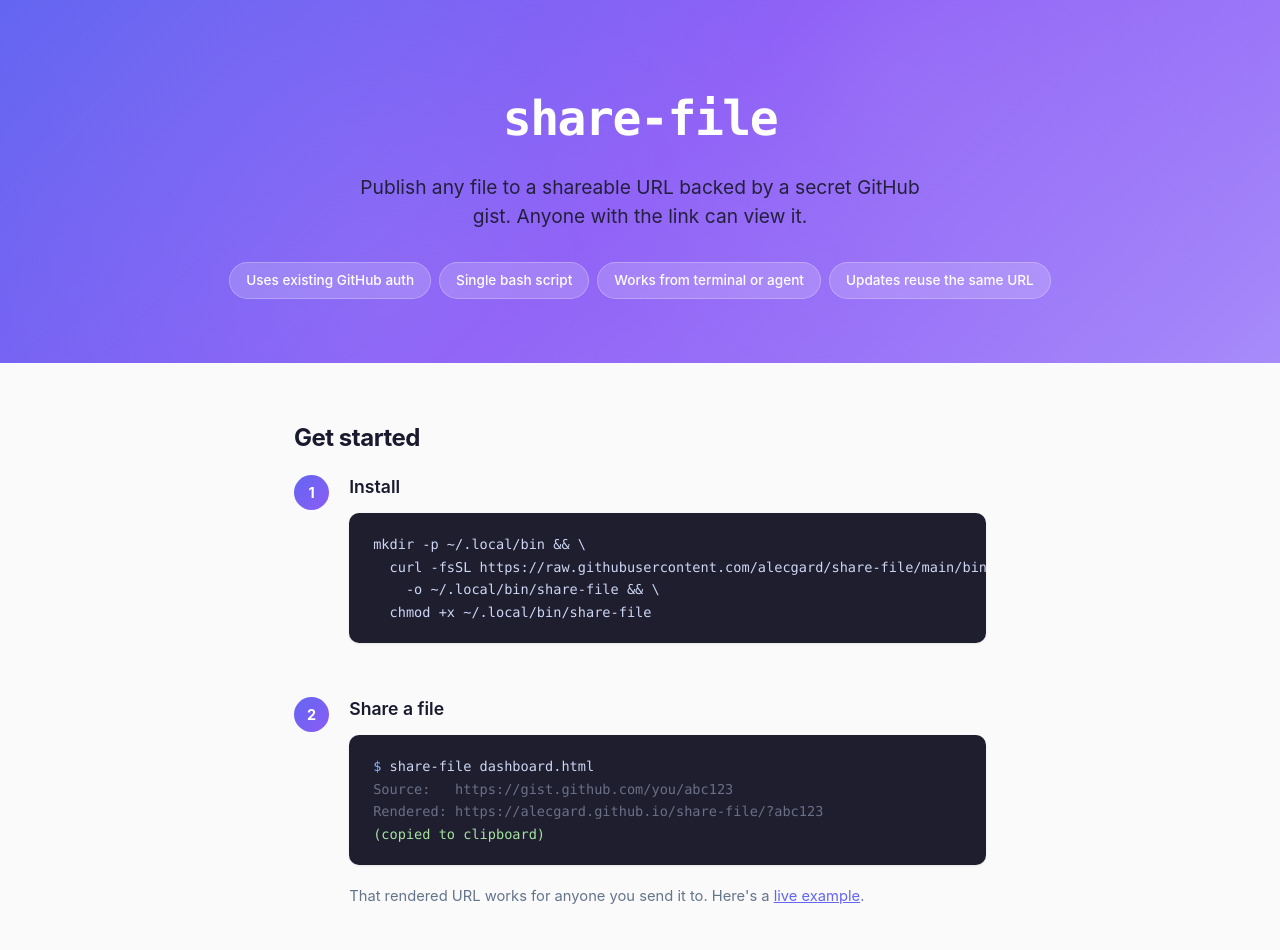
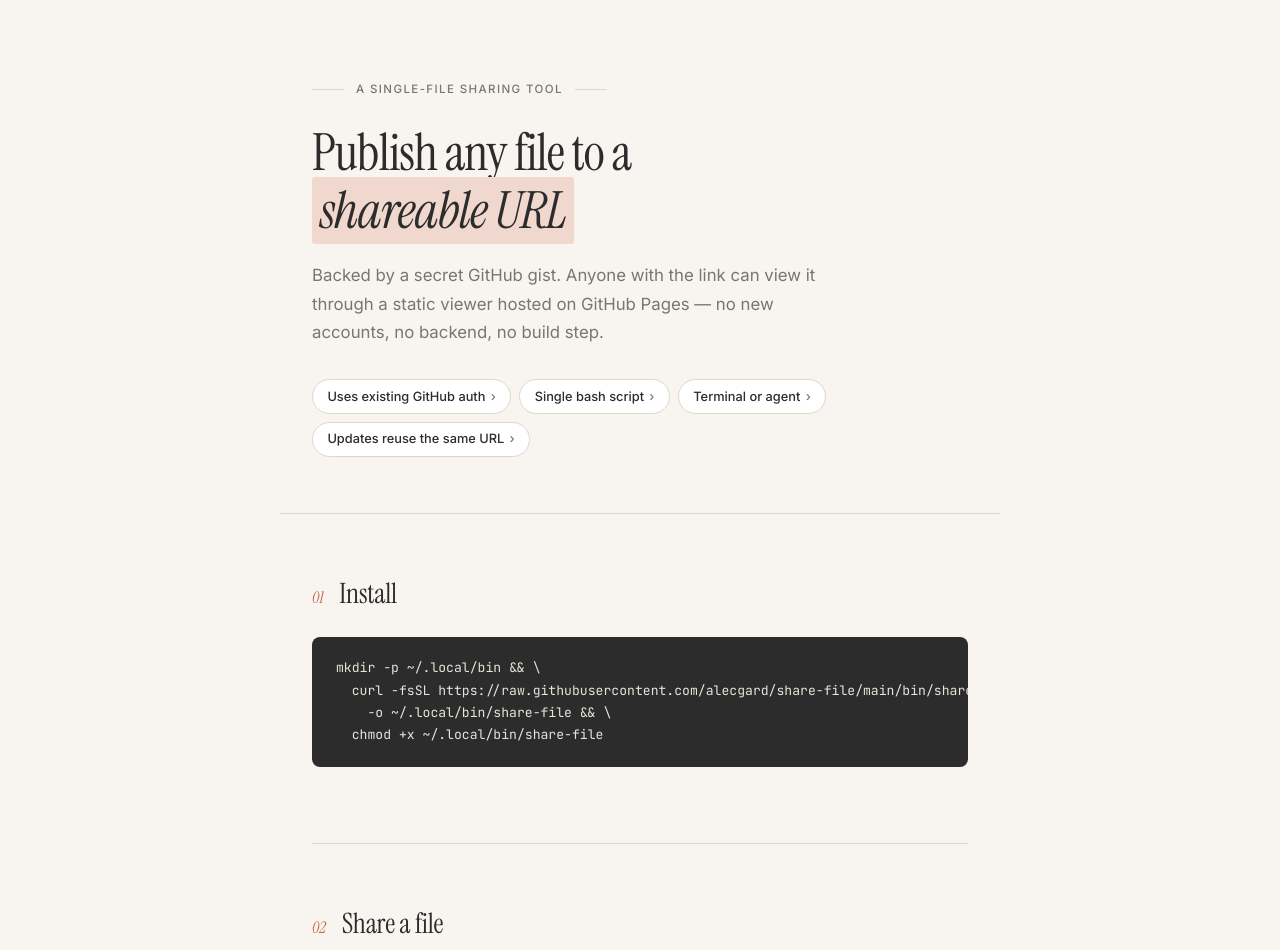
Before and after one commit to alecgard/share-file, a plain HTML site: page share-file.html in a window 1280 px wide. Shown: the top 950 px of the page. Drawn offline with Linux system fonts and the light colour scheme.

Commit message:
Shamelessly copy Thariq's styling

```diff
--- a/share-file.html
+++ b/share-file.html
@@ -5,208 +5,230 @@
 <meta name="viewport" content="width=device-width, initial-scale=1">
 <title>share-file</title>
 <style>
+  @import url('https://fonts.googleapis.com/css2?family=Instrument+Serif:ital@0;1&family=Inter:wght@400;500;600&family=JetBrains+Mono:wght@400;500&display=swap');
+
   :root {
-    --bg: #fafafa;
+    --bg: #f8f5f0;
     --surface: #fff;
-    --text: #1a1a2e;
-    --muted: #64748b;
-    --accent: #6366f1;
-    --accent2: #8b5cf6;
-    --code-bg: #1e1e2e;
-    --code-fg: #cdd6f4;
-    --code-comment: #6c7086;
-    --code-string: #a6e3a1;
-    --code-prompt: #89b4fa;
-    --border: #e2e8f0;
-    --card-shadow: 0 1px 3px rgba(0,0,0,0.06), 0 1px 2px rgba(0,0,0,0.04);
+    --text: #2c2c2c;
+    --muted: #7a756e;
+    --accent: #c45d3e;
+    --accent-light: #f0d8cf;
+    --code-bg: #2c2c2c;
+    --code-fg: #e8e2d9;
+    --code-comment: #8a8478;
+    --code-string: #b8c990;
+    --code-prompt: #d4a56a;
+    --border: #ddd6cb;
+    --serif: 'Instrument Serif', Georgia, 'Times New Roman', serif;
+    --sans: 'Inter', -apple-system, system-ui, sans-serif;
+    --mono: 'JetBrains Mono', ui-monospace, 'SF Mono', Menlo, monospace;
   }
   * { margin: 0; padding: 0; box-sizing: border-box; }
   html { scroll-behavior: smooth; }
   body {
-    font-family: -apple-system, BlinkMacSystemFont, 'Segoe UI', system-ui, sans-serif;
-    color: var(--text); background: var(--bg);
-    line-height: 1.6; -webkit-font-smoothing: antialiased;
+    font-family: var(--sans); color: var(--text);
+    background: var(--bg); line-height: 1.7;
+    -webkit-font-smoothing: antialiased;
   }
 
-  /* Hero */
-  .hero {
-    padding: 5rem 2rem 4rem;
-    text-align: center;
-    background: linear-gradient(135deg, #6366f1 0%, #8b5cf6 50%, #a78bfa 100%);
-    color: white;
-    position: relative;
-    overflow: hidden;
+  /* Header */
+  header {
+    max-width: 720px; margin: 0 auto;
+    padding: 5rem 2rem 3.5rem;
   }
-  .hero::after {
-    content: '';
-    position: absolute; inset: 0;
-    background: radial-gradient(circle at 30% 80%, rgba(255,255,255,0.08) 0%, transparent 50%),
-                radial-gradient(circle at 70% 20%, rgba(255,255,255,0.06) 0%, transparent 40%);
+  .eyebrow {
+    font-size: 0.72rem; font-weight: 500;
+    letter-spacing: 0.12em; text-transform: uppercase;
+    color: var(--muted); margin-bottom: 1.5rem;
+    display: flex; align-items: center; gap: 0.75rem;
   }
-  .hero > * { position: relative; z-index: 1; }
-  .hero h1 {
-    font-size: 3rem; font-weight: 700; letter-spacing: -0.03em;
-    font-family: ui-monospace, 'SF Mono', Menlo, Consolas, monospace;
+  .eyebrow::before, .eyebrow::after {
+    content: ''; height: 1px; width: 2rem;
+    background: var(--border);
   }
-  .hero .tagline {
-    font-size: 1.2rem; max-width: 560px; margin: 1rem auto 0;
-    opacity: 0.92; line-height: 1.5;
+  header h1 {
+    font-family: var(--serif); font-weight: 400;
+    font-size: 3.2rem; line-height: 1.15;
+    letter-spacing: -0.02em; margin-bottom: 1.25rem;
   }
-  .hero .pills {
+  header h1 em {
+    font-style: italic;
+    background: var(--accent-light);
+    padding: 0 0.15em;
+    border-radius: 3px;
+  }
+  header .lead {
+    font-size: 1.05rem; color: var(--muted);
+    max-width: 540px; line-height: 1.7;
+  }
+  .pills {
     display: flex; flex-wrap: wrap; gap: 0.5rem;
-    justify-content: center; margin-top: 2rem;
+    margin-top: 2rem;
   }
-  .hero .pill {
-    background: rgba(255,255,255,0.18); backdrop-filter: blur(4px);
-    border: 1px solid rgba(255,255,255,0.25);
-    padding: 0.4rem 1rem; border-radius: 99px;
-    font-size: 0.85rem; font-weight: 500;
+  .pill {
+    border: 1px solid var(--border); background: var(--surface);
+    padding: 0.35rem 0.9rem; border-radius: 99px;
+    font-size: 0.8rem; font-weight: 500; color: var(--text);
+    cursor: default;
+  }
+  .pill::after { content: ' \203A'; color: var(--muted); margin-left: 0.15em; }
+
+  /* Divider */
+  hr.sep {
+    border: none; height: 1px; background: var(--border);
+    max-width: 720px; margin: 0 auto;
   }
 
-  /* Layout */
-  .container { max-width: 740px; margin: 0 auto; padding: 0 1.5rem; }
+  /* Sections */
+  .container { max-width: 720px; margin: 0 auto; padding: 0 2rem; }
   section { padding: 3.5rem 0; }
-  section + section { border-top: 1px solid var(--border); }
 
+  .section-head {
+    display: flex; align-items: baseline; gap: 1rem;
+    margin-bottom: 1.25rem;
+  }
+  .section-num {
+    font-family: var(--serif); font-size: 1rem;
+    color: var(--accent); font-style: italic;
+    flex-shrink: 0;
+  }
   h2 {
-    font-size: 1.5rem; font-weight: 700; letter-spacing: -0.02em;
-    margin-bottom: 1rem;
+    font-family: var(--serif); font-weight: 400;
+    font-size: 1.75rem; letter-spacing: -0.01em;
   }
   h3 {
-    font-size: 1.1rem; font-weight: 600; margin: 2rem 0 0.5rem;
+    font-family: var(--sans); font-weight: 600;
+    font-size: 0.95rem; margin: 2rem 0 0.5rem;
   }
-  p { margin-bottom: 1rem; color: var(--text); }
-  p.muted { color: var(--muted); font-size: 0.92rem; }
+  p { margin-bottom: 1rem; font-size: 0.95rem; }
+  p.muted { color: var(--muted); font-size: 0.88rem; }
+  a { color: var(--accent); text-decoration: none; }
+  a:hover { text-decoration: underline; }
+  em { font-family: var(--serif); font-style: italic; }
 
-  /* Code blocks */
+  /* Code */
   pre {
     background: var(--code-bg); color: var(--code-fg);
-    padding: 1.25rem 1.5rem; border-radius: 10px;
-    overflow-x: auto; font-size: 0.85rem; line-height: 1.65;
-    font-family: ui-monospace, 'SF Mono', Menlo, Consolas, monospace;
-    margin: 0.75rem 0 1.25rem;
-    box-shadow: var(--card-shadow);
+    padding: 1.25rem 1.5rem; border-radius: 8px;
+    overflow-x: auto; font-size: 0.82rem; line-height: 1.7;
+    font-family: var(--mono); margin: 0.75rem 0 1.25rem;
   }
   pre .prompt { color: var(--code-prompt); }
   pre .comment { color: var(--code-comment); }
   pre .string { color: var(--code-string); }
   code {
-    font-family: ui-monospace, 'SF Mono', Menlo, Consolas, monospace;
-    font-size: 0.88em; background: #f1f5f9; padding: 0.15em 0.4em;
-    border-radius: 4px;
+    font-family: var(--mono); font-size: 0.85em;
+    background: rgba(0,0,0,0.05); padding: 0.15em 0.4em;
+    border-radius: 3px;
   }
   pre code { background: none; padding: 0; font-size: inherit; }
 
-  /* Steps */
-  .steps { counter-reset: step; }
-  .step {
-    display: flex; gap: 1.25rem; margin-bottom: 2rem;
-    align-items: flex-start;
-  }
-  .step-num {
-    counter-increment: step;
-    flex-shrink: 0; width: 2.2rem; height: 2.2rem;
-    background: linear-gradient(135deg, var(--accent), var(--accent2));
-    color: white; border-radius: 50%;
-    display: flex; align-items: center; justify-content: center;
-    font-weight: 700; font-size: 0.9rem;
-    margin-top: 0.1rem;
-  }
-  .step-num::after { content: counter(step); }
-  .step-body { flex: 1; min-width: 0; }
-  .step-body h3 { margin-top: 0; }
-
   /* Cards */
   .card-grid {
-    display: grid; grid-template-columns: repeat(auto-fit, minmax(200px, 1fr));
+    display: grid; grid-template-columns: repeat(3, 1fr);
     gap: 0.75rem; margin: 1rem 0;
   }
   .card {
     background: var(--surface); border: 1px solid var(--border);
-    border-radius: 10px; padding: 1rem 1.15rem;
-    box-shadow: var(--card-shadow);
-    font-size: 0.9rem;
+    border-radius: 8px; padding: 1.15rem 1.25rem;
+    font-size: 0.88rem;
   }
-  .card strong { display: block; margin-bottom: 0.25rem; }
+  .card strong {
+    display: block; margin-bottom: 0.2rem;
+    font-size: 0.92rem;
+  }
+  .card span { color: var(--muted); font-size: 0.82rem; }
 
   /* Lists */
   ul, ol { margin: 0.5rem 0 1rem 1.25rem; }
-  li { margin-bottom: 0.35rem; font-size: 0.95rem; }
-  li code { font-size: 0.82rem; }
+  li { margin-bottom: 0.35rem; font-size: 0.92rem; }
+  li strong { font-weight: 600; }
 
   /* Callout */
   .callout {
-    background: #fef3c7; border-left: 3px solid #f59e0b;
-    padding: 0.75rem 1rem; border-radius: 0 8px 8px 0;
-    font-size: 0.9rem; margin: 1rem 0;
+    background: var(--surface); border: 1px solid var(--border);
+    border-left: 3px solid var(--accent);
+    padding: 0.85rem 1.15rem; border-radius: 0 8px 8px 0;
+    font-size: 0.88rem; margin: 1rem 0;
+    color: var(--muted);
   }
 
   /* Footer */
   footer {
-    text-align: center; padding: 2.5rem 1rem;
-    color: var(--muted); font-size: 0.85rem;
+    text-align: center; padding: 3rem 1rem;
+    color: var(--muted); font-size: 0.82rem;
     border-top: 1px solid var(--border);
+    max-width: 720px; margin: 0 auto;
   }
-  footer a { color: var(--accent); text-decoration: none; }
-  footer a:hover { text-decoration: underline; }
 
-  @media (max-width: 600px) {
-    .hero { padding: 3rem 1.5rem 2.5rem; }
-    .hero h1 { font-size: 2rem; }
-    .hero .tagline { font-size: 1rem; }
-    .step { flex-direction: column; gap: 0.5rem; }
+  @media (max-width: 640px) {
+    header { padding: 3rem 1.5rem 2.5rem; }
+    header h1 { font-size: 2.2rem; }
+    .container { padding: 0 1.5rem; }
+    .card-grid { grid-template-columns: 1fr 1fr; }
+  }
+  @media (max-width: 420px) {
+    .card-grid { grid-template-columns: 1fr; }
   }
 </style>
 </head>
 <body>
 
-<div class="hero">
-  <h1>share-file</h1>
-  <p class="tagline">
-    Publish any file to a shareable URL backed by a secret GitHub gist.
-    Anyone with the link can view it.
+<header>
+  <div class="eyebrow">A single-file sharing tool</div>
+  <h1>Publish any file to a<br><em>shareable URL</em></h1>
+  <p class="lead">
+    Backed by a secret GitHub gist. Anyone with the link can view it through
+    a static viewer hosted on GitHub Pages &mdash; no new accounts, no backend,
+    no build step.
   </p>
   <div class="pills">
     <span class="pill">Uses existing GitHub auth</span>
     <span class="pill">Single bash script</span>
-    <span class="pill">Works from terminal or agent</span>
+    <span class="pill">Terminal or agent</span>
     <span class="pill">Updates reuse the same URL</span>
   </div>
-</div>
+</header>
+
+<hr class="sep">
 
 <div class="container">
 
 <section>
-  <h2>Get started</h2>
-  <div class="steps">
-    <div class="step">
-      <div class="step-num"></div>
-      <div class="step-body">
-        <h3>Install</h3>
+  <div class="section-head">
+    <span class="section-num">01</span>
+    <h2>Install</h2>
+  </div>
 <pre><code>mkdir -p ~/.local/bin &amp;&amp; \
   curl -fsSL https://raw.githubusercontent.com/alecgard/share-file/main/bin/share-file \
     -o ~/.local/bin/share-file &amp;&amp; \
   chmod +x ~/.local/bin/share-file</code></pre>
+</section>
+
+<hr class="sep">
+
+<section>
+  <div class="section-head">
+    <span class="section-num">02</span>
+    <h2>Share a file</h2>
   </div>
-    </div>
-    <div class="step">
-      <div class="step-num"></div>
-      <div class="step-body">
-        <h3>Share a file</h3>
 <pre><code><span class="prompt">$</span> share-file dashboard.html
 <span class="comment">Source:   https://gist.github.com/you/abc123</span>
 <span class="comment">Rendered: https://alecgard.github.io/share-file/?abc123</span>
 <span class="string">(copied to clipboard)</span></code></pre>
   <p class="muted">That rendered URL works for anyone you send it to.
-          Here's a <a href="https://alecgard.github.io/share-file/?64a8a8cd0fbf41caac9ba9fca7fc353c" style="color:var(--accent)">live example</a>.</p>
-      </div>
-    </div>
-  </div>
+    Here's a <a href="https://alecgard.github.io/share-file/?64a8a8cd0fbf41caac9ba9fca7fc353c">live example</a>.</p>
 </section>
 
+<hr class="sep">
+
 <section>
+  <div class="section-head">
+    <span class="section-num">03</span>
     <h2>Use it from an agent</h2>
-  <p>Install the agent skill so <a href="https://claude.ai/code" style="color:var(--accent)">Claude Code</a>
+  </div>
+  <p>Install the agent skill so <a href="https://claude.ai/code">Claude Code</a>
     (or any agent that loads skills) can call <code>share-file</code> for you:</p>
 <pre><code>mkdir -p ~/.claude/skills/share-file &amp;&amp; \
   curl -fsSL https://raw.githubusercontent.com/alecgard/share-file/main/skill/SKILL.md \
@@ -218,8 +240,13 @@
     inside the repo instead.</p>
 </section>
 
+<hr class="sep">
+
 <section>
+  <div class="section-head">
+    <span class="section-num">04</span>
     <h2>Common operations</h2>
+  </div>
 
   <h3>Update an existing share</h3>
   <p class="muted">The URL stays the same.</p>
@@ -244,21 +271,31 @@
 <pre><code>share-file --public --desc <span class="string">"Q3 results"</span> dashboard.html</code></pre>
 </section>
 
+<hr class="sep">
+
 <section>
+  <div class="section-head">
+    <span class="section-num">05</span>
     <h2>Supported file types</h2>
+  </div>
   <div class="card-grid">
-    <div class="card"><strong>HTML</strong>Sandboxed iframe</div>
-    <div class="card"><strong>Images</strong>PNG, JPG, GIF, SVG, WebP</div>
-    <div class="card"><strong>Documents</strong>PDF, Markdown, plain text</div>
-    <div class="card"><strong>Media</strong>Audio and video</div>
-    <div class="card"><strong>Code</strong>JSON, XML, source files</div>
-    <div class="card"><strong>Anything else</strong>Download link</div>
+    <div class="card"><strong>HTML</strong><span>Sandboxed iframe</span></div>
+    <div class="card"><strong>Images</strong><span>PNG, JPG, GIF, SVG, WebP</span></div>
+    <div class="card"><strong>Documents</strong><span>PDF, Markdown, plain text</span></div>
+    <div class="card"><strong>Media</strong><span>Audio and video</span></div>
+    <div class="card"><strong>Code</strong><span>JSON, XML, source files</span></div>
+    <div class="card"><strong>Anything else</strong><span>Download link</span></div>
   </div>
   <p class="muted">Size limit: 900 KB encoded payload (~675 KB raw for binaries).</p>
 </section>
 
+<hr class="sep">
+
 <section>
+  <div class="section-head">
+    <span class="section-num">06</span>
     <h2>Self-host your own viewer</h2>
+  </div>
   <p>By default shares render through the public viewer at
     <code>alecgard.github.io/share-file/</code>. You might want your own for a
     dedicated rate-limit bucket, your own domain, or independence from the
@@ -278,8 +315,13 @@ cd share-file
   </ol>
 </section>
 
+<hr class="sep">
+
 <section>
+  <div class="section-head">
+    <span class="section-num">07</span>
     <h2>Limits and caveats</h2>
+  </div>
   <div class="callout">
     Gist URLs are unguessable but not access-controlled. Don't share sensitive content.
   </div>
```
Lines whose indentation alone changed are shown as unchanged.
